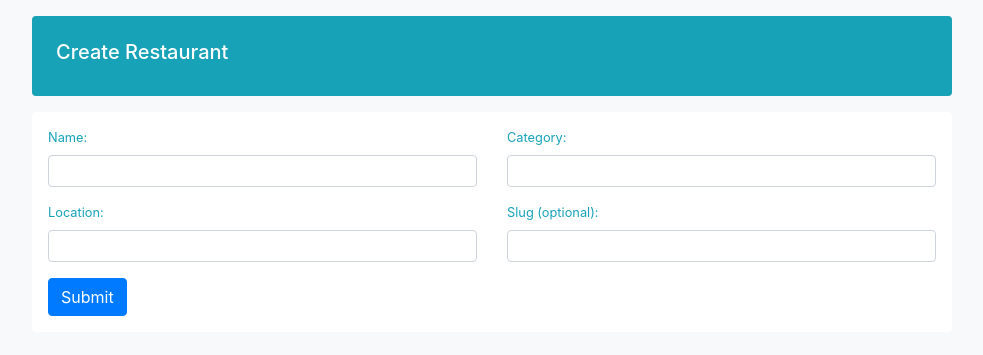
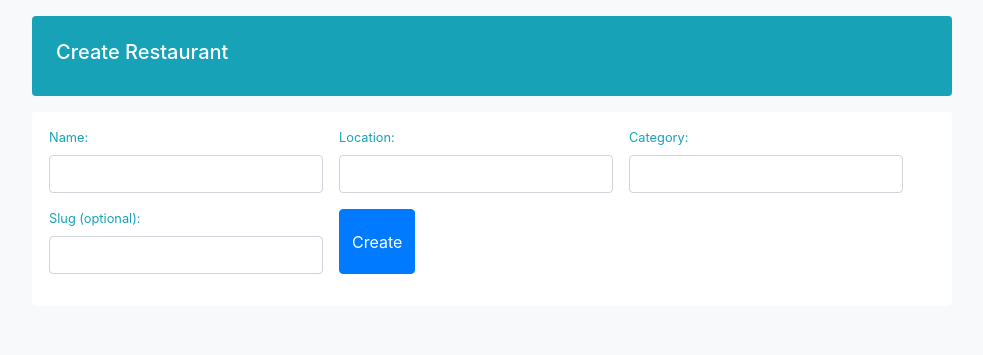
Before and after one commit to ionescuig/trydjango1-11, a Django app: page /restaurants/create/ in a window 1280 px wide. Shown: the part 99-454 px from the top of the page, without its empty margins (148-1131 px from the left). Run offline with Django 3.2, Linux system fonts and the light colour scheme; a user stored in the database is signed in; parts of the project's set-up code (start-up, migrations or seed data) failed here and were passed over; some libraries are stand-ins or nearby versions.

Commit message:
Modified relation restaurant-user, added option to see all restaurants

```diff
--- a/src/menus/forms.py
+++ b/src/menus/forms.py
@@ -16,6 +16,5 @@ class ItemForm(forms.ModelForm):
         ]
 
     def __init__(self, user=None, *args, **kwargs):
-        print('> User:', user)
         super(ItemForm, self).__init__(*args, **kwargs)
-        self.fields['restaurant'].queryset = RestaurantLocation.objects.filter(owner=user)# .exclude(item__isnull=False)
+        self.fields['restaurant'].queryset = RestaurantLocation.objects.all().order_by('name')  # .exclude(item__isnull=False)
--- a/src/restaurants/forms.py
+++ b/src/restaurants/forms.py
@@ -5,12 +5,24 @@ from django import forms
 
 class RestaurantCreateForm(forms.Form):
     name = forms.CharField()
-    location = forms.CharField(required=False)
+    location = forms.CharField(required=True)
     category = forms.CharField(required=False)
 
 
 class RestaurantLocationCreateForm(forms.ModelForm):
     # category = forms.CharField(required=False, validators=[validate_category])
+    name        = forms.CharField(label='Name',
+                                  required=True,
+                                  widget=forms.TextInput(attrs={'class': 'form-control'}))
+    location    = forms.CharField(label='Location',
+                                  required=True,
+                                  widget=forms.TextInput(attrs={'class': 'form-control'}))
+    category    = forms.CharField(label='Category',
+                                  required=False,
+                                  widget=forms.TextInput(attrs={'class': 'form-control'}))
+    slug        = forms.CharField(label='Slug (optional)',
+                                  required=False,
+                                  widget=forms.TextInput(attrs={'class': 'form-control'}))
 
     class Meta:
         model = RestaurantLocation
--- a/src/restaurants/models.py
+++ b/src/restaurants/models.py
@@ -34,9 +34,9 @@ class RestaurantLocationManager(models.Manager):
 
 
 class RestaurantLocation(models.Model):
-    owner = models.ForeignKey(User)
+    owner = models.ManyToManyField(User)
     name = models.CharField(max_length=120)
-    location = models.CharField(max_length=120, null=True, blank=True)
+    location = models.CharField(max_length=120, null=True, blank=False)
     category = models.CharField(max_length=120, null=True, blank=True, validators=[validate_category])
     timestamp = models.DateTimeField(auto_now_add=True)
     updated = models.DateTimeField(auto_now=True)
@@ -52,7 +52,7 @@ class RestaurantLocation(models.Model):
 
     @property
     def title(self):
-        return self.name # obj.title
+        return self.name  # obj.title
 
 
 def rl_pre_save_receiver(sender, instance, *args, **kwargs):
--- a/src/restaurants/templates/restaurants/restaurant-create.html
+++ b/src/restaurants/templates/restaurants/restaurant-create.html
@@ -8,36 +8,30 @@
     <h5>Create Restaurant</h5>
 {% endblock %}
 
+{% block items_main %}
+<div class="px-3 bg-white rounded">
 
-{% block items_main %}
-<form method="POST">
-    {% csrf_token %}
-    <div class="my-3 px-3 bg-white rounded box-shadow">
-        <div class="media">
-            <div class="row media-body mb-0 py-3 small lh-125 text-info border-gray">
-                <div class="col-md-6">
-                    <div class="form-group">
-                        <label for="name">Name:</label>
-                        <input type="text" class="form-control" id="name" name="name" style="font-size: 12px" value="{{ form.instance.name }}">
+    <form method="POST">
+        <div class="d-flex small lh-125 text-info justify-content-center">
+            {% csrf_token %}
+            <div class="form-group row p-2">
+
+                {% for field in form %}
+                    <div class="align-self-center m-2">
+                        {{ field.label_tag}}
+                        {{ field }}
+                        {% if field.errors %}
+                        <span class="list-unstyled" style="color: red">
+                            <small>{{ field.errors|unordered_list }}</small>
+                        </span>
+                        {% endif %}
                     </div>
-                    <div class="form-group">
-                        <label for="location">Location:</label>
-                        <input type="text" class="form-control" id="location" name="location" style="font-size: 12px" value="{% if form.instance.excludes %}{{ form.instance.location }}{% endif %}">
-                    </div>
-                    <button type="submit" class="btn btn-primary">Submit</button>
-                </div>
-                <div class="col-md-6">
-                    <div class="form-group">
-                        <label for="category">Category:</label>
-                        <input type="text" class="form-control" id="category" name="category" style="font-size: 12px" value="{% if form.instance.excludes %}{{ form.instance.category }}{% endif %}">
-                    </div>
-                    <div class="form-group">
-                        <label for="slug">Slug (optional):</label>
-                        <input type="text" class="form-control" id="slug" name="slug" style="font-size: 12px" value="{% if form.instance.excludes %}{{ form.instance.slug }}{% endif %}">
-                    </div>
-                </div>
+                {% endfor %}
+
+                <button type="submit" class="btn btn-primary m-2">Create</button>
             </div>
         </div>
-    </div>
-</form>
+    </form>
+
+</div>
 {% endblock %}
--- a/src/restaurants/urls.py
+++ b/src/restaurants/urls.py
@@ -2,12 +2,14 @@ from django.conf.urls import url
 
 from .views import (
     RestaurantListView,
+    RestaurantListAllView,
     RestaurantDetailView,
     RestaurantCreateView,
     RestaurantUpdateView,
 )
 
 urlpatterns = [
+    url(r'^all/$', RestaurantListAllView.as_view(), name='list_all'),
     url(r'^create/$', RestaurantCreateView.as_view(), name='create'),
     # url(r'^(?P<slug>[\w-]+)/edit/$', RestaurantUpdateView.as_view(), name='edit'),
     url(r'^(?P<slug>[\w-]+)/$', RestaurantUpdateView.as_view(), name='detail'),
--- a/src/restaurants/views.py
+++ b/src/restaurants/views.py
@@ -12,6 +12,11 @@ from django.views.generic import TemplateView, ListView, DetailView, CreateView,
 class RestaurantListView(LoginRequiredMixin, ListView):
     def get_queryset(self):
         return RestaurantLocation.objects.filter(owner=self.request.user)
+
+
+class RestaurantListAllView(ListView):
+    def get_queryset(self):
+        return RestaurantLocation.objects.all().order_by('name')
 
 
 class RestaurantDetailView(LoginRequiredMixin, DetailView):
@@ -49,4 +54,4 @@ class RestaurantUpdateView(LoginRequiredMixin, UpdateView):
         return context
 
     def get_queryset(self):
-        return RestaurantLocation.objects.filter(owner=self.request.user)
+        return RestaurantLocation.objects.all()
```
Also changed, not shown: src/restaurants/templates/restaurants/restaurantlocation_list.html (+7 -5 lines), src/db.sqlite3, src/restaurants/migrations/0011_auto_20180314_2253.py (added).
